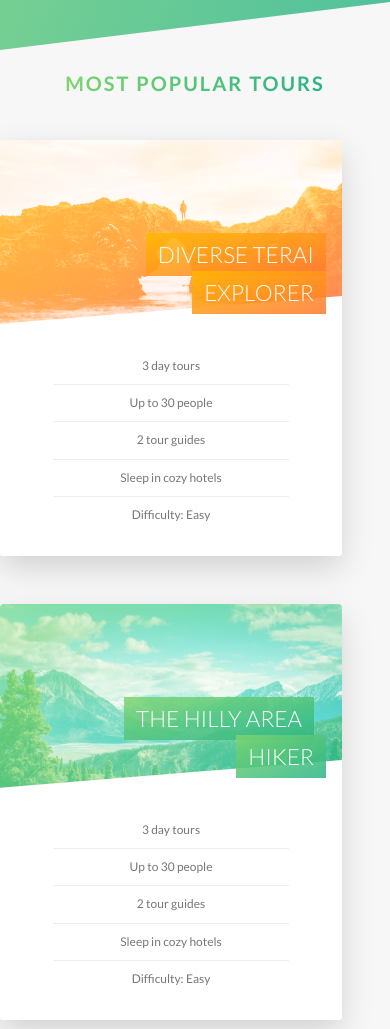
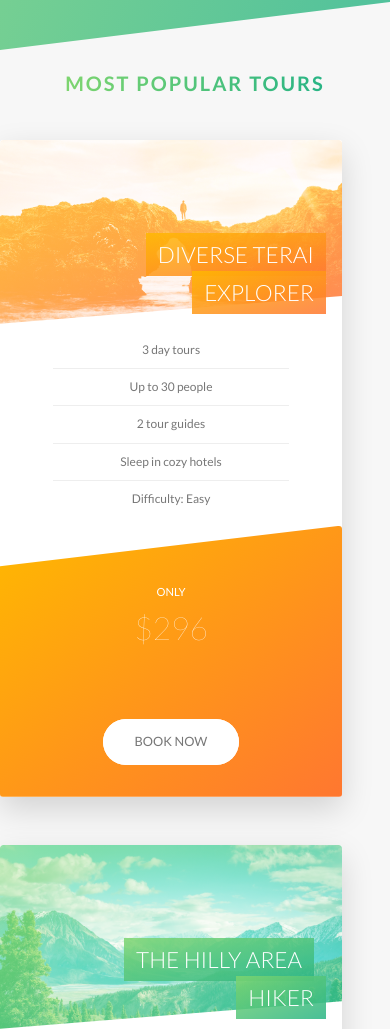
Before and after one commit to developwithsushan/Natours, a website: page index.html in a window 390 px wide. Shown: the part 2539-3568 px from the top of the page. Drawn offline with Linux system fonts and the light colour scheme.

Commit message:
writing media queries - 006

```diff
--- a/sass/components/_card.scss
+++ b/sass/components/_card.scss
@@ -149,4 +149,55 @@
         font-weight: 100;
     }
 
+
+    @include respond(tab-port){
+
+        height: auto;
+        border-radius: 3px;
+        background-color: white;
+        box-shadow: 0 1.5rem 4rem rgba($color-black, 0.15);
+
+
+        &__side{
+            height: auto;
+            transition: all 0.8s ease;
+            position: relative;
+            box-shadow: none;
+
+
+            &--back{
+                transform: rotateY(0);
+                clip-path: polygon(0 15%, 100% 0, 100% 100%, 0 100%);
+            }
+        }
+
+        &:hover &__side--front{
+            transform: rotateY(0);
+        }
+
+        &__details{
+            padding: 1rem 3rem;
+        }
+
+
+        &__cta{
+            position: relative;
+            top: 0;
+            left: 0;
+            transform: translate(0);
+            width: 100%;
+            padding: 7rem 4rem 4rem 4rem;
+
+        }
+
+        &__price-box{
+            margin-bottom: 8rem;
+        }
+
+
+        &__price-value{
+            font-size: 4rem;
+            font-weight: 100;
+        }
+    }
 }
--- a/sass/components/_form.scss
+++ b/sass/components/_form.scss
@@ -15,6 +15,10 @@
     width: 90%;
     display: block;
     transition: all .3s;
+
+    @include respond(tab-port){
+      width: 100%;
+    }
 
 
     &:focus{
@@ -52,7 +56,14 @@
   &__radio-group{
     width: 49%;
     display: inline-block;
+
+    @include respond(tab-port){
+      width: 100%;
+      margin-bottom: 2rem;
+    }
   }
+
+
 
   &__radio-input{
     display: none;
--- a/sass/components/_story.scss
+++ b/sass/components/_story.scss
@@ -13,6 +13,17 @@
     transform: skewX(12deg);
     }
 
+    @include respond(tab-port){
+        width: 100%;
+        padding: 4rem;
+        padding-left: 7rem;
+    }
+
+    @include respond(phone){
+        transform: skewX(0);
+    }
+
+
     &__shape{
         width: 15rem;
         height: 15rem;
@@ -23,6 +34,10 @@
         clip-path: circle(50% at 50% 50%);
         transform: translateX(-3rem) skewX(12deg);
         position: relative;
+
+        @include respond(phone){
+            transform: translateX(-3rem) skewX(0);
+        }
     }
 
     &__img{
@@ -34,6 +49,10 @@
 
     &__text{
     transform: skewX(12deg);
+
+        @include respond(phone){
+            transform: skewX(0);
+        }
     }
 
     &__caption{
--- a/sass/pages/_home.scss
+++ b/sass/pages/_home.scss
@@ -63,10 +63,26 @@ transform: skewY(7deg);
     border-radius: 3px;
     box-shadow: 0 1.5rem 4rem rgba($color-black, .2);
 
-    height: 50rem;
+
+    @include respond(tab-land){
+        background-image: linear-gradient(105deg, rgba($color-white, .9) 0%, rgba($color-white, .9) 65%,  transparent 65%), url(../img/nat-10.jpeg);
+        background-size: cover;
+    }
+
+    @include respond(tab-port){
+        background-image: linear-gradient(to right, rgba($color-white, .9) 0%, rgba($color-white, .9) 100%), url(../img/nat-10.jpeg);
+    }
 
     &__form{
         width: 50%;
         padding: 6rem;
+
+        @include respond(tab-land){
+            width: 65%;
+        }
+        @include respond(tab-port){
+            width: 100%;
+        }
+
     }
 }
```
Also changed, not shown: css/style.css.
